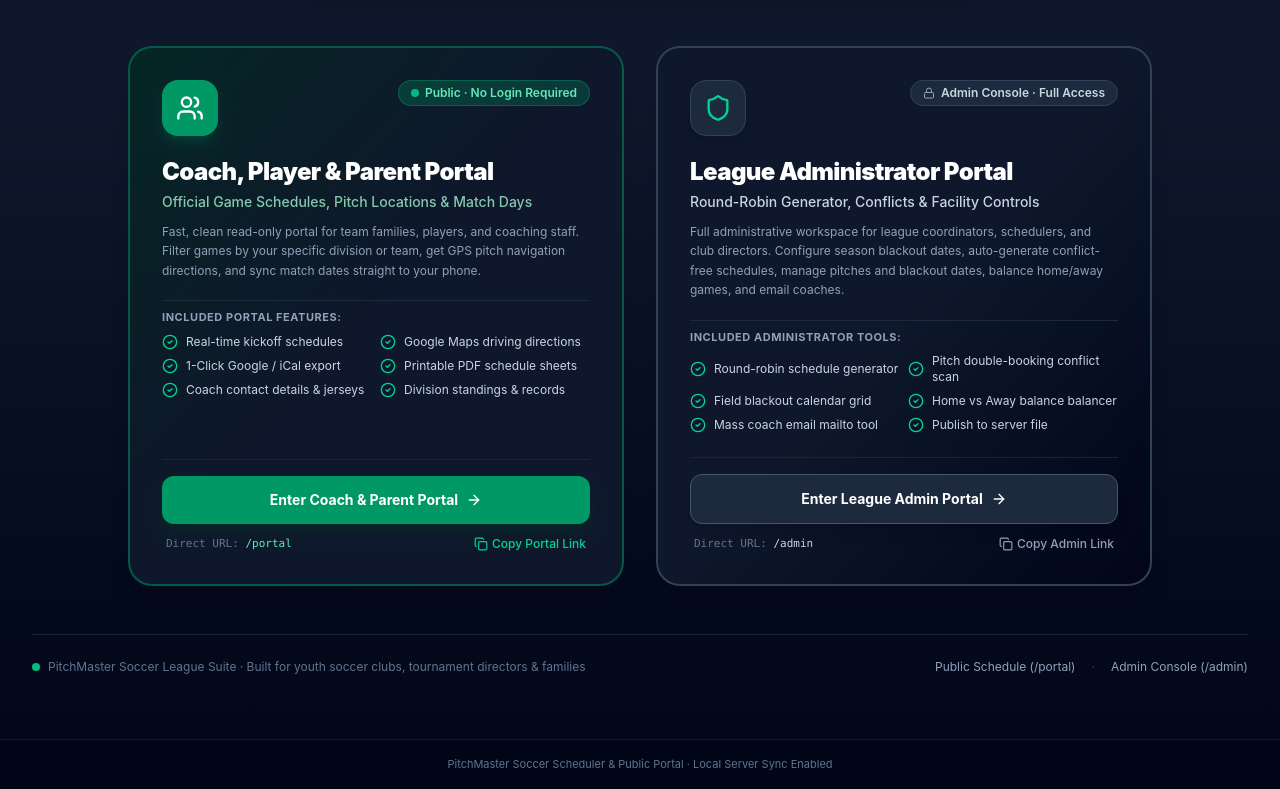
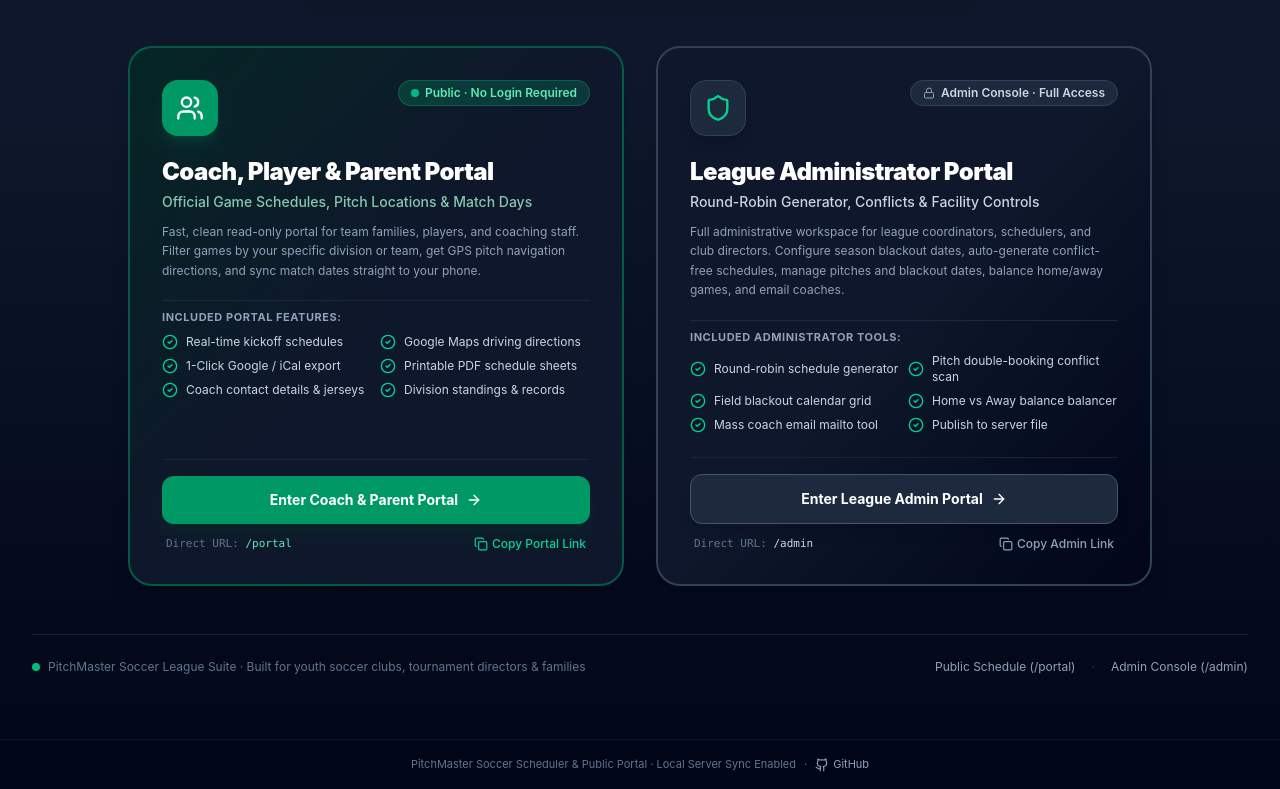
Before and after one commit to stephenwardhw/Pitch-Master, a React (Vite) app: page / in a window 1280 px wide. Shown: the part 566-1355 px from the top of the page. Built offline with nearby package versions, Linux system fonts and the light colour scheme.

Commit message:
feat: add GitHub repository link to footers
Include a direct link to the project's GitHub repository in the footer across the landing page, admin view, and public portal for improved accessibility.

```diff
--- a/src/App.tsx
+++ b/src/App.tsx
@@ -20,6 +20,7 @@
 import { DatasetModal } from './components/modals/DatasetModal';
 import { ManageTeamSizesModal } from './components/modals/ManageTeamSizesModal';
 import { RegenerateScheduleModal } from './components/modals/RegenerateScheduleModal';
+import { Github } from 'lucide-react';
 
 export type AppMode = 'landing' | 'admin' | 'portal';
 
@@ -464,6 +465,17 @@
             >
               Coach & Parent Portal ↗
             </button>
+            <span aria-hidden="true">·</span>
+            <a
+              href="https://github.com/stephenwardhw/Pitch-Master"
+              target="_blank"
+              rel="noopener noreferrer"
+              className="inline-flex items-center gap-1 text-slate-600 hover:text-slate-900 hover:underline"
+              title="PitchMaster on GitHub"
+            >
+              <Github className="w-3.5 h-3.5" />
+              <span>GitHub</span>
+            </a>
           </div>
         </div>
       </footer>
--- a/src/components/LandingPage.tsx
+++ b/src/components/LandingPage.tsx
@@ -21,6 +21,7 @@
   CalendarPlus,
   Database,
   Lock,
+  Github,
 } from 'lucide-react';
 
 interface LandingPageProps {
@@ -387,8 +388,19 @@
       </main>
 
       {/* Subtle Copyright Bar */}
-      <footer className="border-t border-slate-800/50 py-4 bg-slate-950/80 text-center text-[11px] text-slate-500">
-        PitchMaster Soccer Scheduler & Public Portal · Local Server Sync Enabled
+      <footer className="border-t border-slate-800/50 py-4 bg-slate-950/80 text-center text-[11px] text-slate-500 flex flex-wrap items-center justify-center gap-2">
+        <span>PitchMaster Soccer Scheduler & Public Portal · Local Server Sync Enabled</span>
+        <span aria-hidden="true">·</span>
+        <a
+          href="https://github.com/stephenwardhw/Pitch-Master"
+          target="_blank"
+          rel="noopener noreferrer"
+          className="inline-flex items-center gap-1 text-slate-400 hover:text-white transition-colors"
+          title="PitchMaster on GitHub"
+        >
+          <Github className="w-3.5 h-3.5" />
+          <span>GitHub</span>
+        </a>
       </footer>
     </div>
   );
--- a/src/components/StandaloneParentPortal.tsx
+++ b/src/components/StandaloneParentPortal.tsx
@@ -24,6 +24,7 @@
   ArrowRight,
   Home,
   Shield,
+  Github,
 } from 'lucide-react';
 import {
   buildEventPayload,
@@ -1013,6 +1014,17 @@
             </button>
             <span className="text-slate-300" aria-hidden="true">·</span>
             <a
+              href="https://github.com/stephenwardhw/Pitch-Master"
+              target="_blank"
+              rel="noopener noreferrer"
+              className="inline-flex items-center gap-1 text-slate-500 hover:text-slate-800 hover:underline font-medium"
+              title="PitchMaster on GitHub"
+            >
+              <Github className="w-3.5 h-3.5" />
+              <span>GitHub</span>
+            </a>
+            <span className="text-slate-300" aria-hidden="true">·</span>
+            <a
               href="/admin"
               className="inline-flex items-center gap-1 text-slate-500 hover:text-slate-800 hover:underline font-medium"
               title="League Administrator Login (Protected)"
```
